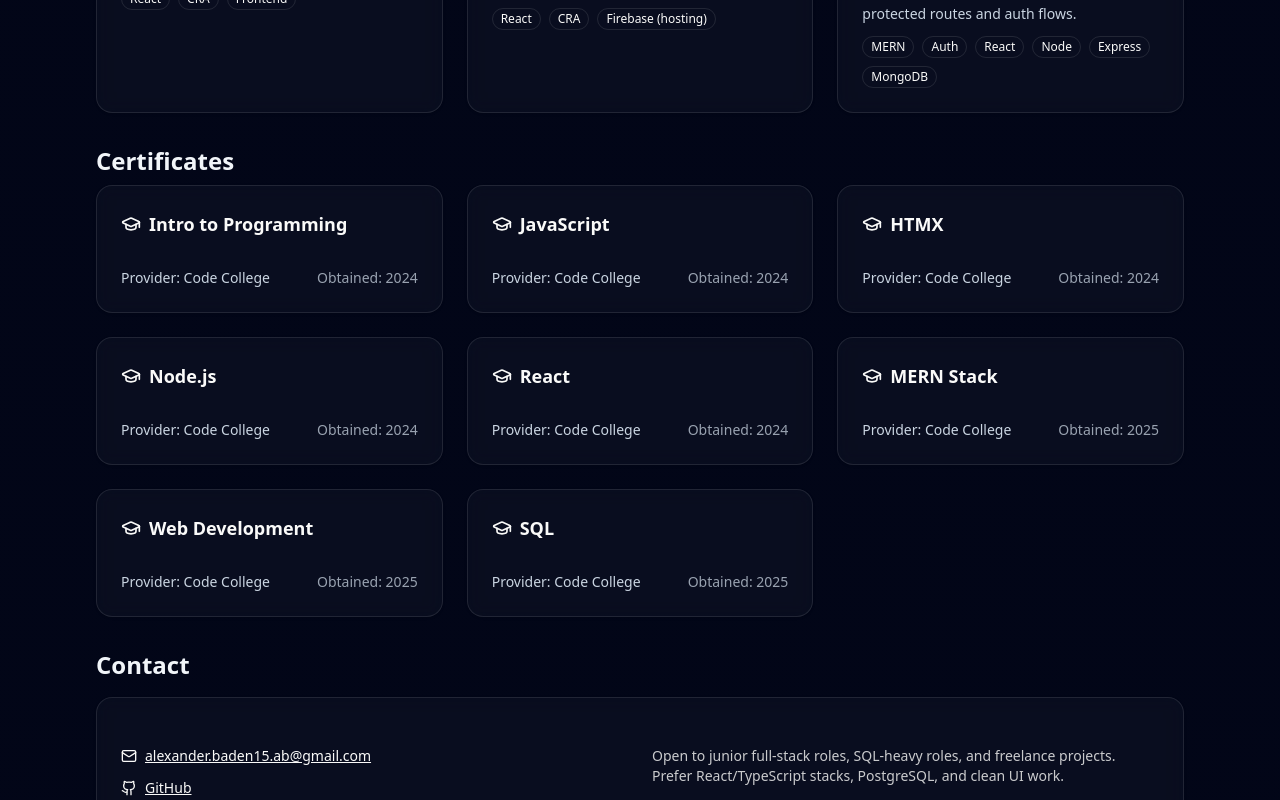
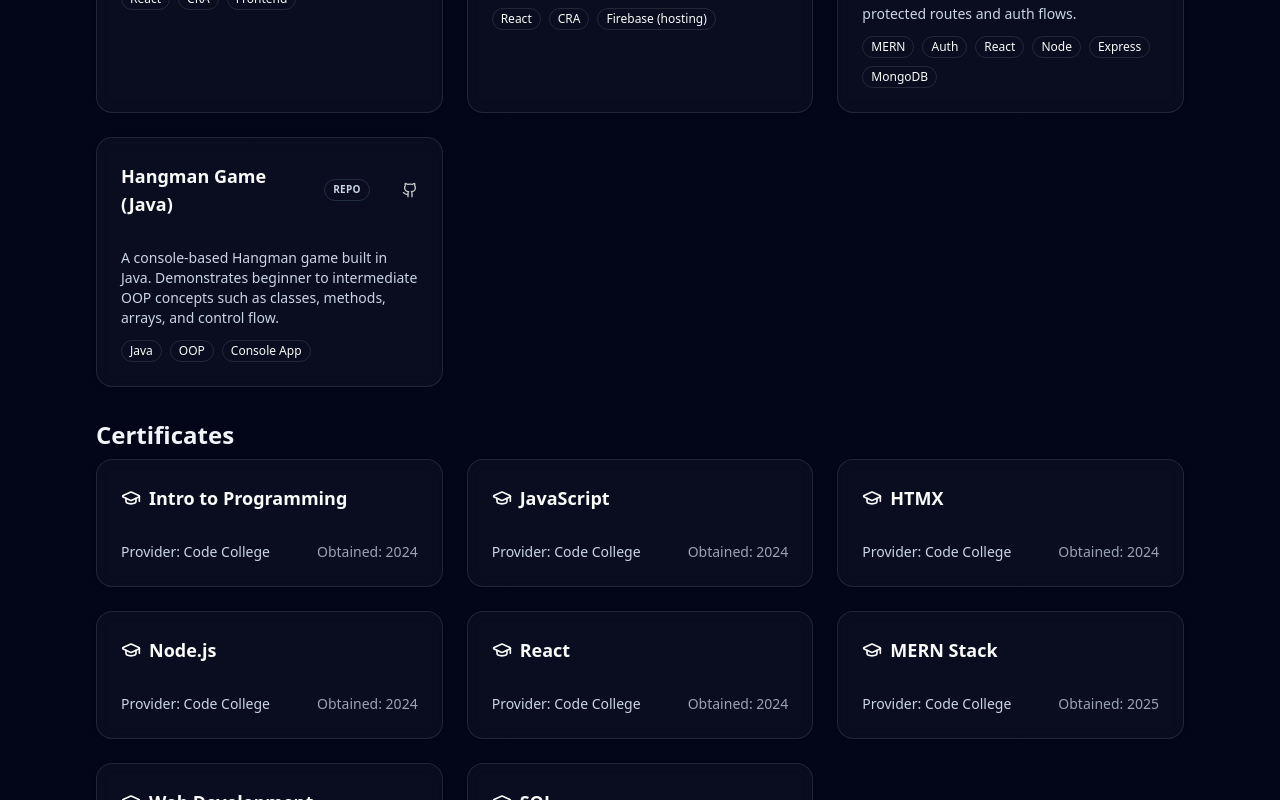
Before and after one commit to AlexanderBadenhorst/Portfolio_Website, a React (Vite) app: page / in a window 1280 px wide. Shown: the part 1800-2600 px from the top of the page. Built offline with nearby package versions, Linux system fonts and the light colour scheme.

Commit message:
Hangman app repo link

```diff
--- a/src/data/site.ts
+++ b/src/data/site.ts
@@ -20,7 +20,7 @@ export type Project = {
   tags: string[];
   repo?: string; // GitHub repo (fallback if no live)
   live?: string; // Live URL (preferred if present)
-  kind?: "sql" | "mern" | "t3" | "react" | "node" | "other";
+  kind?: "sql" | "mern" | "t3" | "react" | "node" | "Java" | "other";
 };
 export type SkillGroup = { label: string; items: string[] };
 
@@ -179,10 +179,17 @@ export const projects = [
     kind: "mern",
     repo: "https://github.com/AlexanderBadenhorst/User_Authentication",
   },
+  {
+    name: "Hangman Game (Java)",
+    blurb:
+      "A console-based Hangman game built in Java. Demonstrates beginner to intermediate OOP concepts such as classes, methods, arrays, and control flow.",
+    tags: ["Java", "OOP", "Console App"],
+    kind: "Java",
+    repo: "https://github.com/AlexanderBadenhorst/Java_Beginner/tree/f218b9bec64a40414f697d59db07c5e166577ee8/src/HangmanGame",
+  },
 ] satisfies Project[];
-
 
 export const resume = {
   enabled: true,
-  url: "CV/Alexander_Badenhorst_CV_1pager.pdf"
-}
+  url: "CV/Alexander_Badenhorst_CV_1pager.pdf",
+};
```
